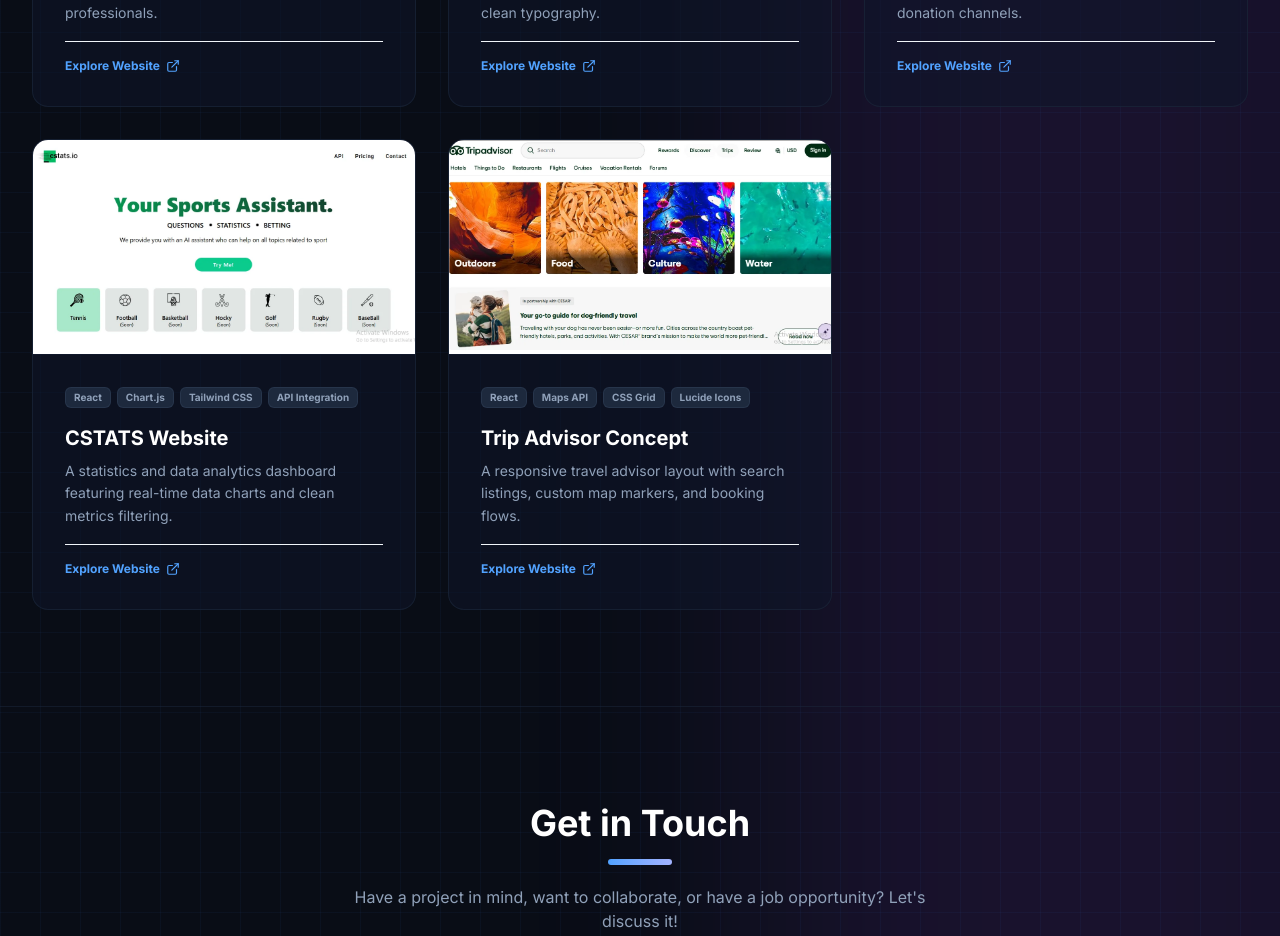
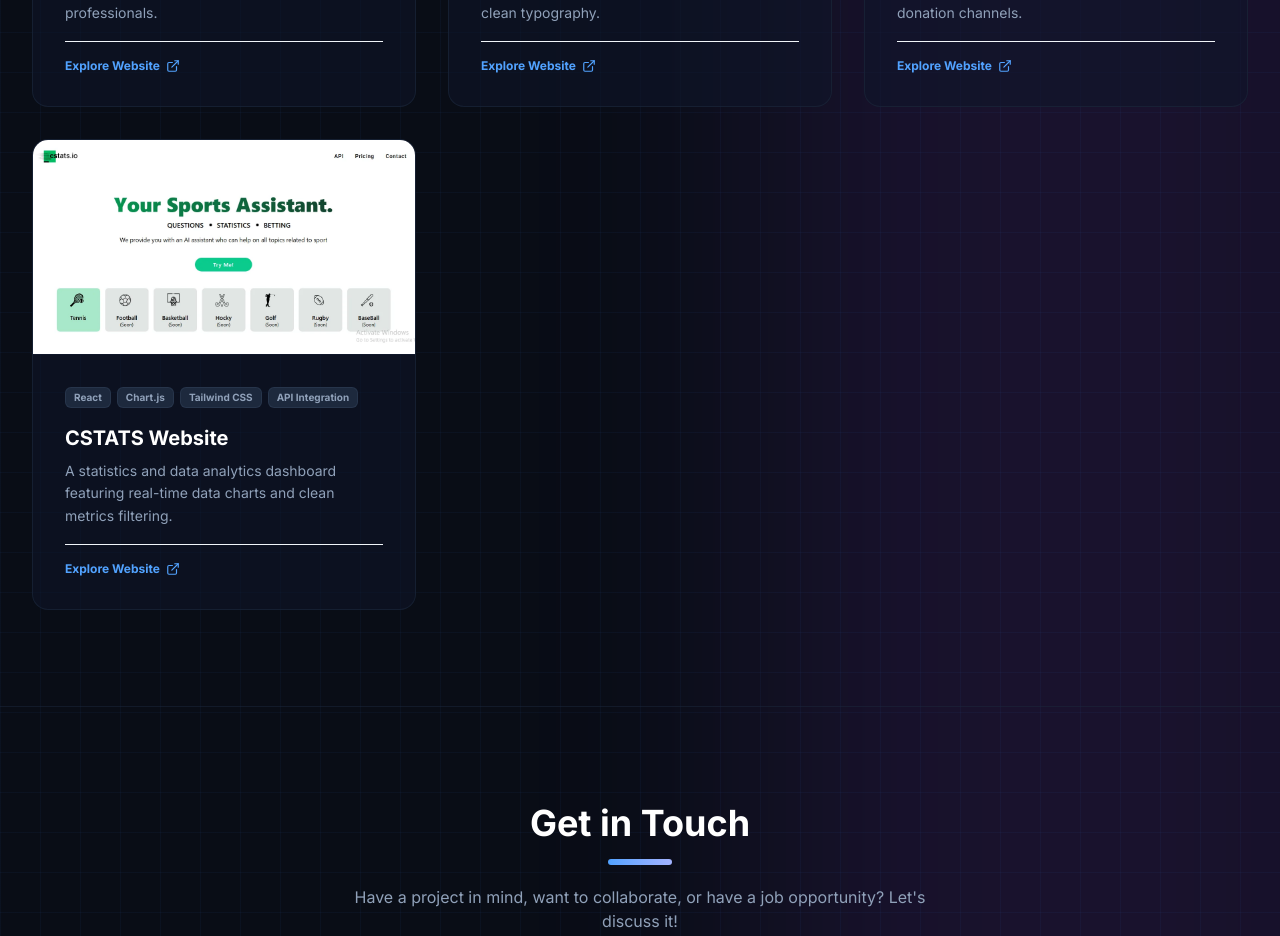
Before and after one commit to abdullahwebdev9176/portfolio-project, a Next.js app: page / in a window 1280 px wide. Shown: the part 5680-6616 px from the top of the page. Built offline with nearby package versions, Linux system fonts and the light colour scheme.

Commit message:
updated projects

```diff
--- a/components/homeComponents/ProjectSection.jsx
+++ b/components/homeComponents/ProjectSection.jsx
@@ -38,14 +38,7 @@
             image: assets.cstats,
             link: "https://cstats.io/",
             tags: ["React", "Chart.js", "Tailwind CSS", "API Integration"]
-        },
-        {
-            title: "Trip Advisor Concept",
-            desc: "A responsive travel advisor layout with search listings, custom map markers, and booking flows.",
-            image: assets.tripAdvisorImg,
-            link: "https://www.tripadvisor.com/",
-            tags: ["React", "Maps API", "CSS Grid", "Lucide Icons"]
-        },
+        }
     ];
 
     const filteredProjects = projects.filter(project => {
--- a/components/layoutClient/Footer.jsx
+++ b/components/layoutClient/Footer.jsx
@@ -22,7 +22,7 @@
           {/* Social Links */}
           <div className="flex gap-4 items-center">
             <a
-              href="https://github.com/"
+              href="https://github.com/abdullahverse9176"
               target="_blank"
               rel="noopener noreferrer"
               className="p-2.5 rounded-full border border-gray-200 dark:border-gray-800 bg-white dark:bg-gray-900 text-slate-600 dark:text-slate-400 hover:text-blue-600 dark:hover:text-blue-400 hover:border-blue-500/50 transition-all duration-350 hover:scale-110 shadow-xs cursor-pointer"
@@ -31,7 +31,7 @@
               <Github className="w-5 h-5" />
             </a>
             <a
-              href="https://linkedin.com/"
+              href="https://www.linkedin.com/in/muhammad-abdullah-3467b3202/?skipRedirect=true"
               target="_blank"
               rel="noopener noreferrer"
               className="p-2.5 rounded-full border border-gray-200 dark:border-gray-800 bg-white dark:bg-gray-900 text-slate-600 dark:text-slate-400 hover:text-blue-600 dark:hover:text-blue-400 hover:border-blue-500/50 transition-all duration-350 hover:scale-110 shadow-xs cursor-pointer"
```
